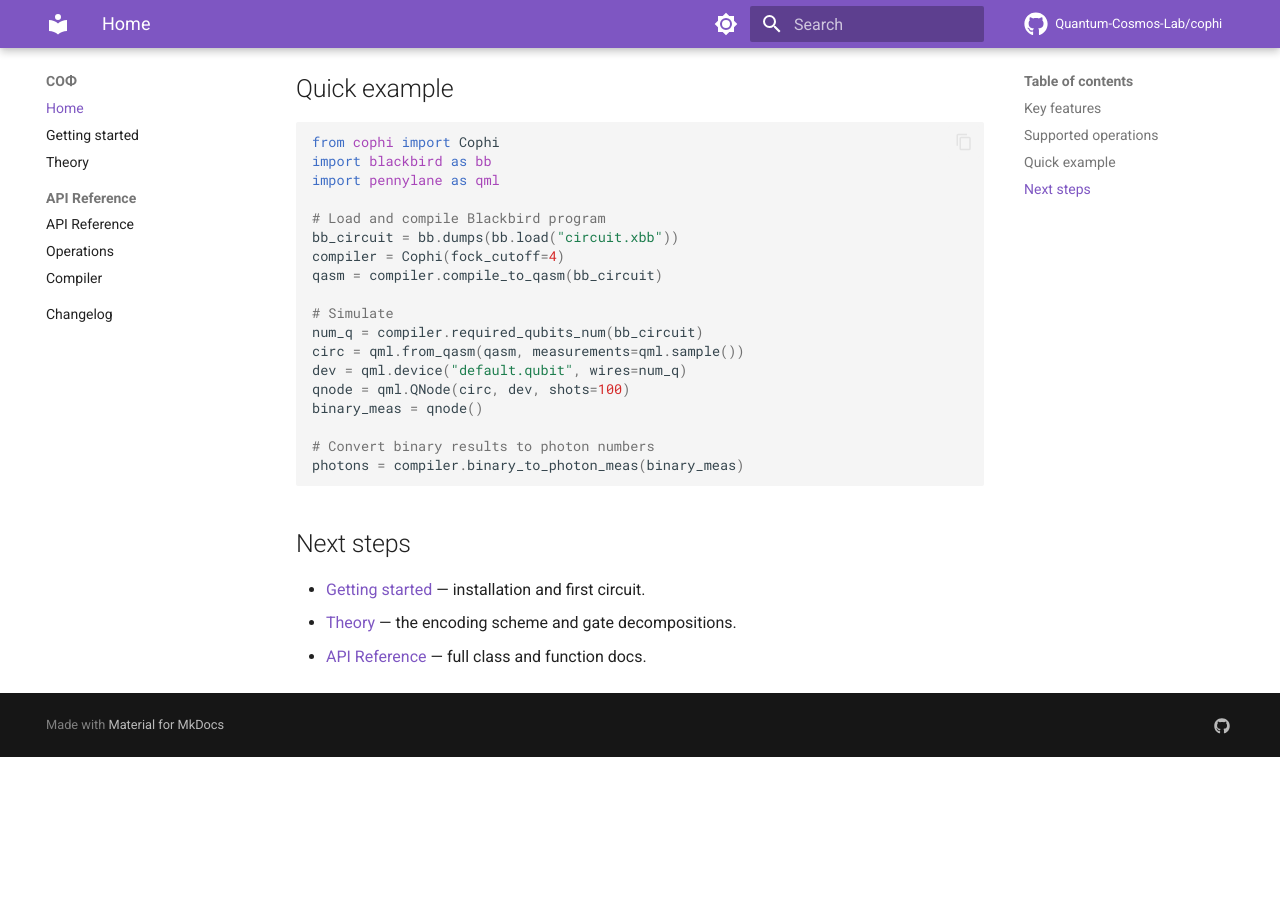
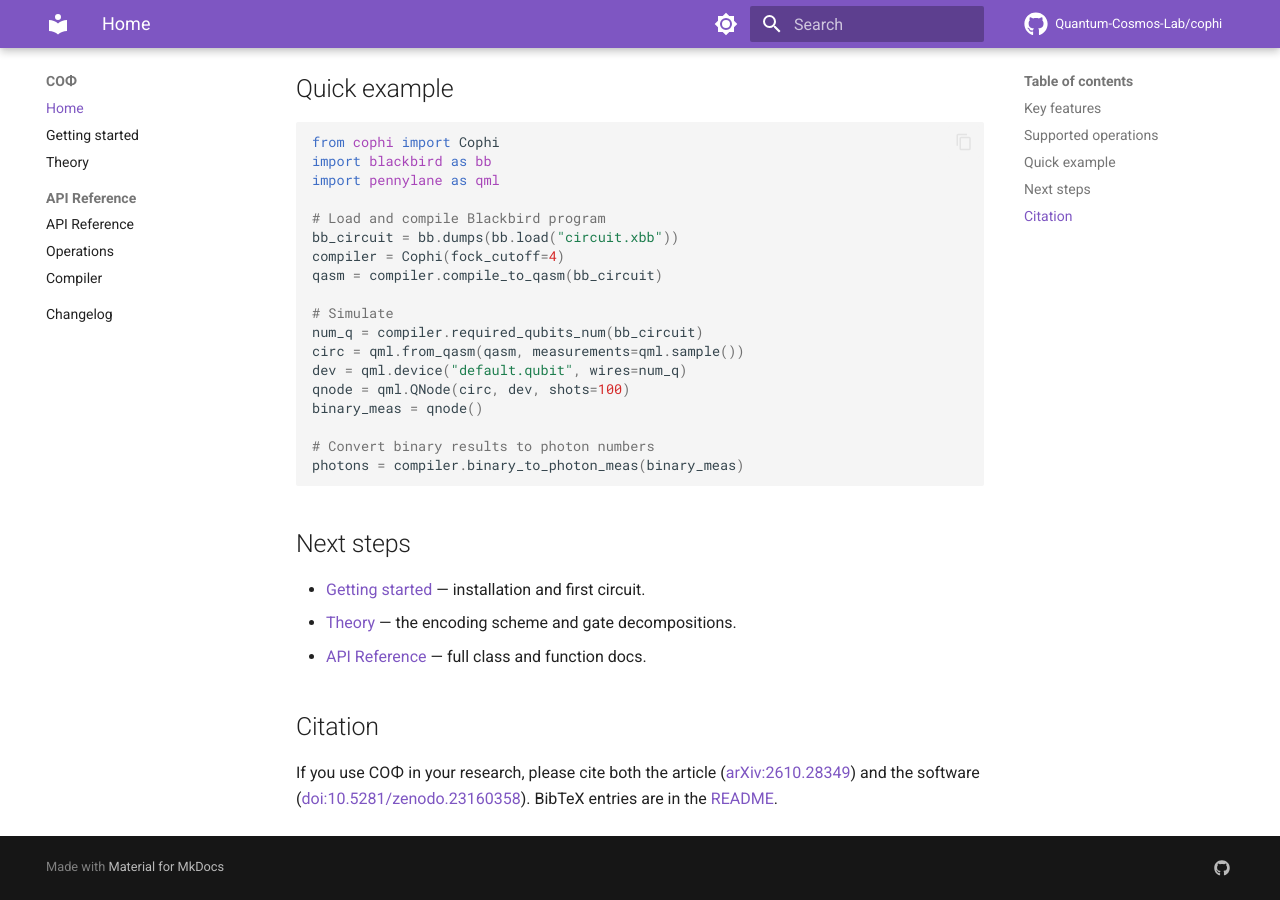
Before and after one commit to Quantum-Cosmos-Lab/cophi, an MkDocs documentation site: the page built from docs/index.md, in a window 1280 px wide and 900 px high, scrolled down 1096 px. Built offline with MkDocs 1.6.1 and Material for MkDocs 9.7.7, drawn with Linux system fonts in a browser that asks for light colours; comment, search, counter and statistics services are not loaded; before the commit the page ends 1853 px from its top, so only the background shows below that.

Commit message:
feat: arXiv number

```diff
--- a/docs/index.md
+++ b/docs/index.md
@@ -1,6 +1,7 @@
 # COΦ (cophi)
 
 [![DOI](https://zenodo.org/badge/1387621923.svg)](https://doi.org/10.5281/zenodo.23160358)
+[![arXiv](https://img.shields.io/badge/arXiv-2610.28349-b31b1b.svg)](https://arxiv.org/abs/2610.28349)
 
 **CO**mpiling **PH**otonics into d**I**gital quantum circuits.
 
@@ -54,3 +55,10 @@
 - [Getting started](getting-started.md) — installation and first circuit.
 - [Theory](theory.md) — the encoding scheme and gate decompositions.
 - [API Reference](reference/index.md) — full class and function docs.
+
+## Citation
+
+If you use COΦ in your research, please cite both the article
+([arXiv:2610.28349](https://arxiv.org/abs/2610.28349)) and the software
+([doi:10.5281/zenodo.23160358](https://doi.org/10.5281/zenodo.23160358)).
+BibTeX entries are in the [README](https://github.com/Quantum-Cosmos-Lab/cophi#citation).
```
Also changed, not shown: README.md (+35 -3 lines), docs/changelog.md (+1 -0 lines), 1 other file.
